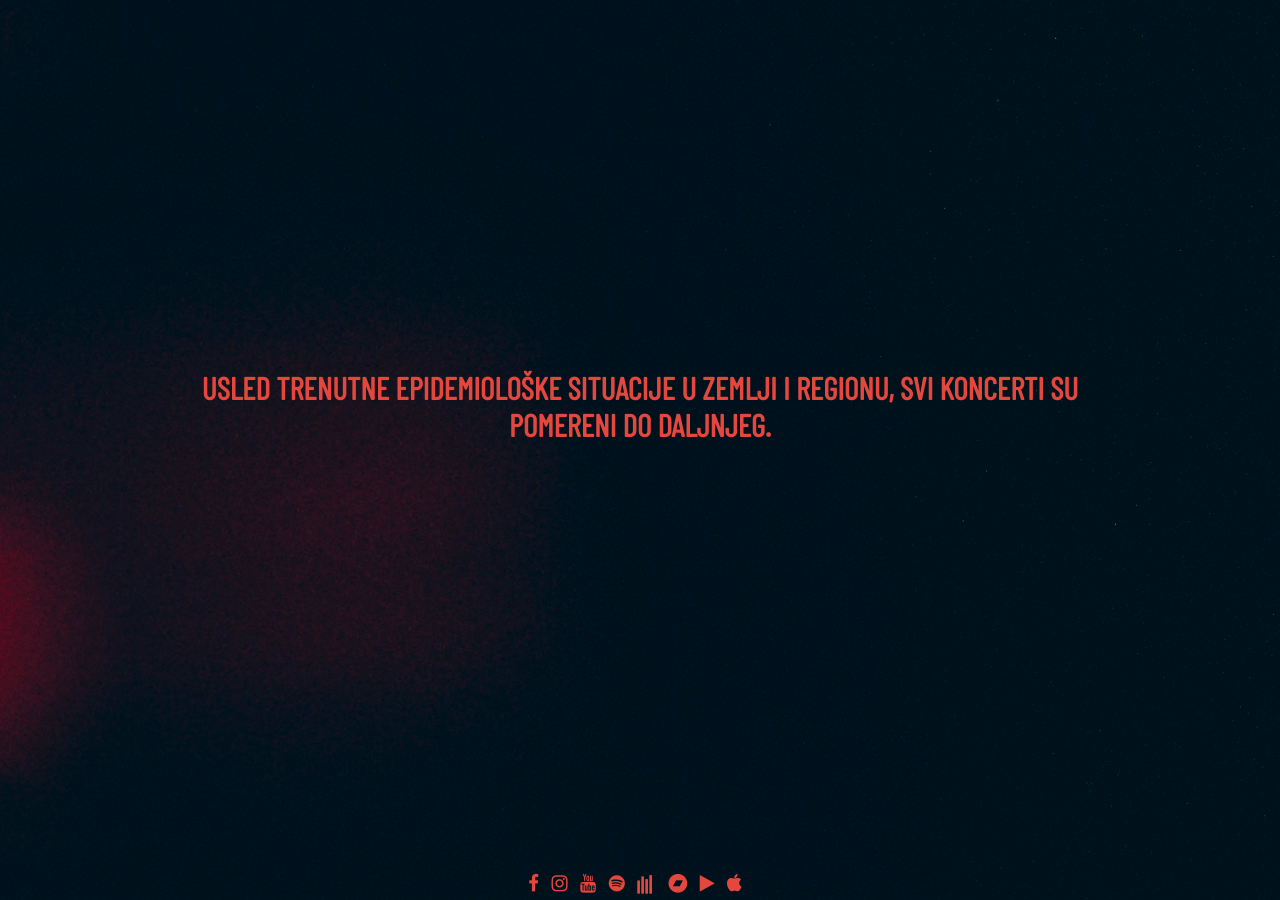
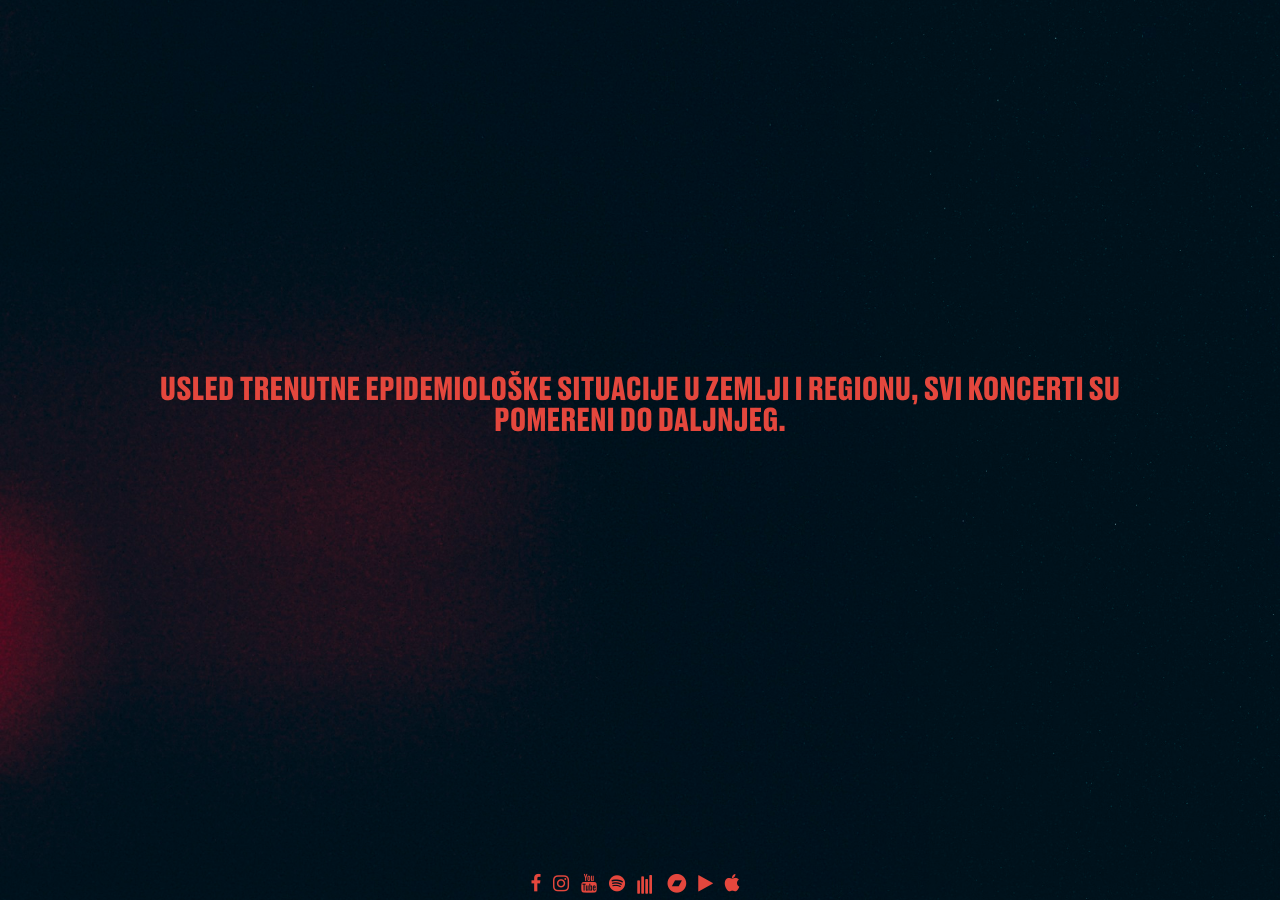
Before and after one commit to buckesidi/buckesidi.github.io, a Jekyll site: the page built from koncerti.md, in a window 1280 px wide. Built offline with Jekyll 4.4.1, drawn with Linux system fonts in a browser that asks for light colours.

Commit message:
Include DrukText Font, change title font

```diff
--- a/css/main.css
+++ b/css/main.css
@@ -1,5 +1,17 @@
 * {
     box-sizing: border-box;
+}
+
+
+@font-face {
+    font-family: DrukText;
+    src: url("../fonts/DrukText-Medium.otf") format("opentype");
+}
+
+@font-face {
+    font-family: DrukText;
+    font-weight: bold;
+    src: url("../fonts/DrukText-Bold.otf") format("opentype");
 }
 
 html,
@@ -23,6 +35,10 @@ body {
     display: flex;
     justify-content: center;
     align-items: center;
+}
+
+body {
+    font-family: DrukText, sans-serif;
 }
 
 img {
@@ -62,6 +78,10 @@ h2 {
     font-style: normal;
     color: #e4473d;
     text-decoration: none;
+}
+
+h2.hero-title {
+    font-family: DrukText, sans-serif;
 }
 
 main {
```
Also changed, not shown: index.md (+1 -2 lines), fonts/DrukText-Bold.otf (added), fonts/DrukText-Medium.otf (added).
